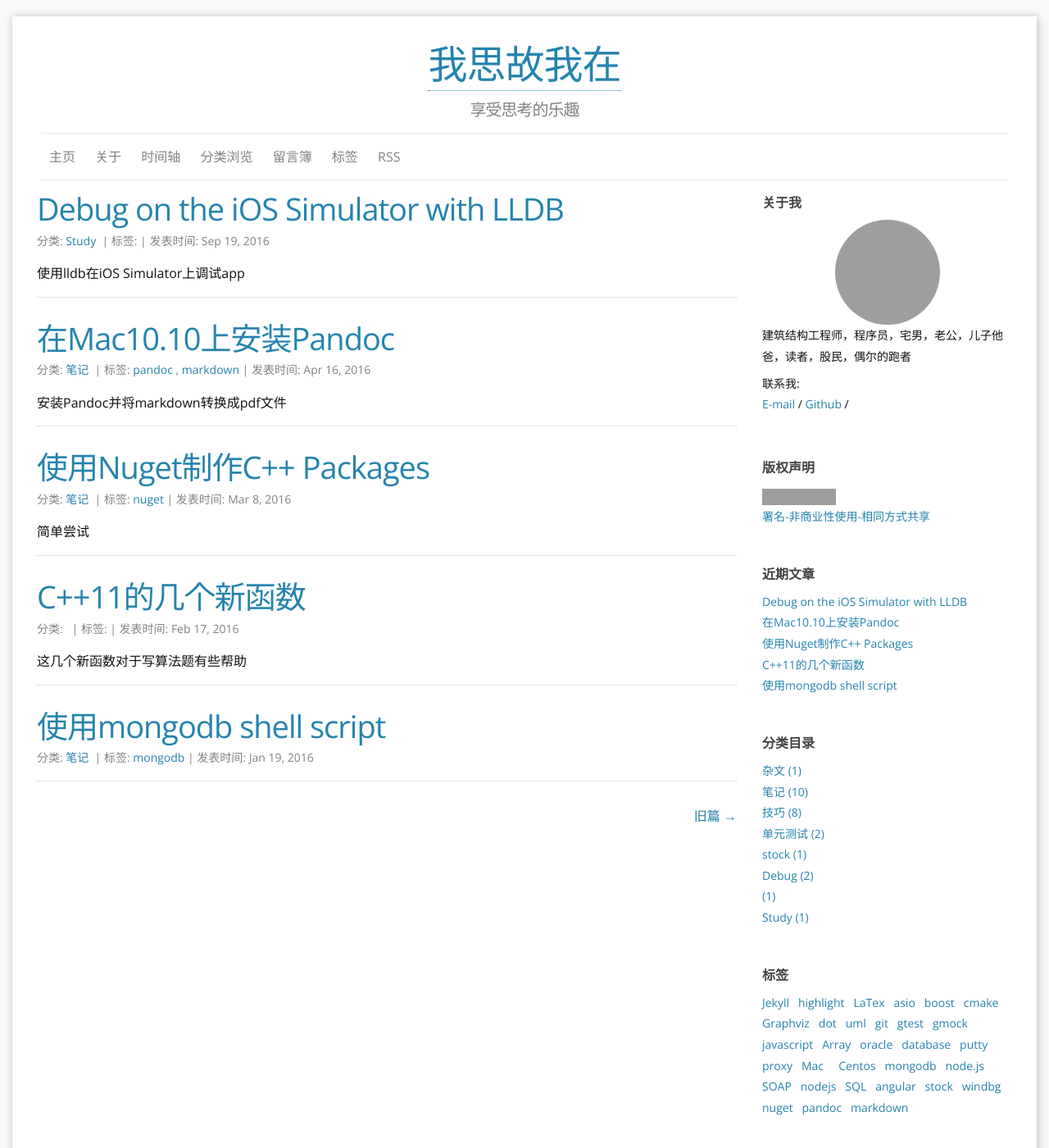
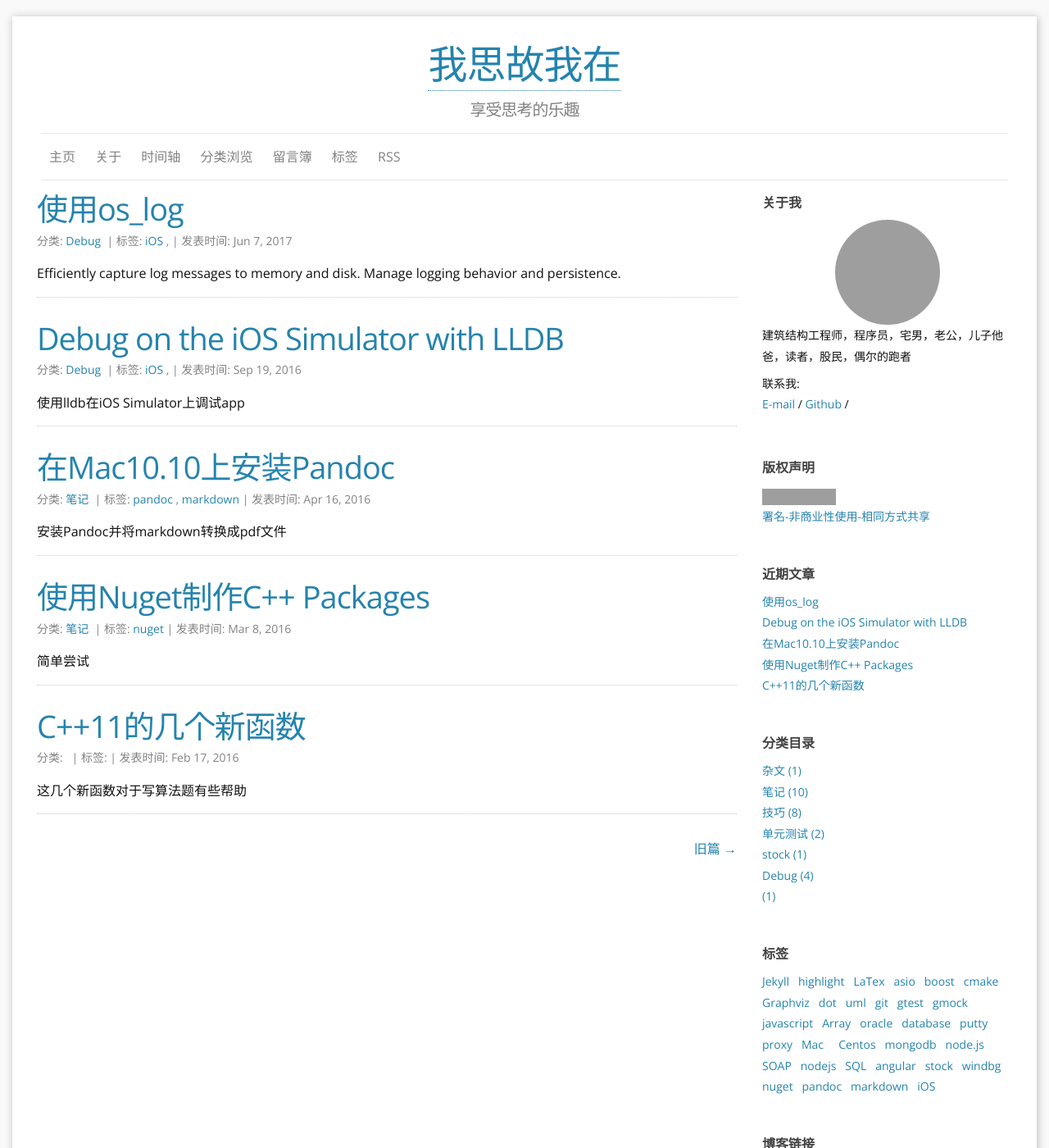
Before and after one commit to Junch/Junch.github.io, a Jekyll site: the page built from index.html, in a window 1280 px wide and 1400 px high. Shown: the whole window at 82% size. Built offline with Jekyll 4.4.1, drawn with Linux system fonts in a browser that asks for light colours; the list of posts is cut into pages by our own code; some of the changed lines change nothing that is shown; grey boxes are pictures that could not be loaded.

Commit message:
post 使用os_log

````diff
--- a/_posts/2016-09-19-original-lldb.md
+++ b/_posts/2016-09-19-original-lldb.md
@@ -3,8 +3,8 @@ layout: post
 title: "Debug on the iOS Simulator with LLDB"
 summary: "使用lldb在iOS Simulator上调试app"
 description: ""
-tags: ["", ""]
-categories: ["Study"]
+tags: ["iOS", ""]
+categories: ["Debug"]
 ---
 I've built a iOS App named *Calculator.app*. Its bundle identifier is *test.game.org.Calculator*. I want to debug it with LLDB on iOS Simulator iPhone 6. The steps are as below.
 
--- /dev/null
+++ b/_posts/2017-06-07-original-oslog.md
@@ -0,0 +1,48 @@
+---
+layout: post
+title: "使用os_log"
+summary: "Efficiently capture log messages to memory and disk. Manage logging behavior and persistence."
+description: ""
+tags: ["iOS", ""]
+categories: ["Debug"]
+---
+
+调试iOS Simulator中运行的代码比较繁琐，参见[使用lldb在iOS Simulator上调试app]({{ site.baseurl }}{% post_url 2016-09-19-original-lldb %})。另一种办法是打log，相对好操作。
+
+```cpp
+// testlog.cpp
+#include <os/log.h>
+
+int main(void)
+{
+    os_log_fault(OS_LOG_DEFAULT, "Hello os_log_fault");
+    os_log_error(OS_LOG_DEFAULT, "Hello os_log_error");
+    os_log_info(OS_LOG_DEFAULT, "Hello os_log_info");   // Not shown on console
+    os_log_debug(OS_LOG_DEFAULT, "Hello os_log_debug"); // Not shown on console
+
+    os_log(OS_LOG_DEFAULT, "Hello os_log");
+    os_log(OS_LOG_DEFAULT, "Hello os_log %d", 5);
+    os_log_with_type(OS_LOG_DEFAULT, OS_LOG_TYPE_DEFAULT, "Hello os_log_with_type");
+    const char* msg = "Hello os_log_with_type dynamic";
+    os_log_with_type(OS_LOG_DEFAULT, OS_LOG_TYPE_DEFAULT, "%s %d", msg, 5);
+
+    return 0;
+}
+```
+
+将上面的例子编译后执行
+
+```bash
+clang++ testlog.cpp -o testlog
+./testlog
+```
+
+在console中可以查看到log
+
+![](/images/oslog.png)
+
+更多内容可以参考
+
+- Apple文档：[Logging](https://developer.apple.com/documentation/os/logging?language=objc)
+- 视频：[WWDC 2016: Unified Logging and Activity Tracing](https://developer.apple.com/videos/play/wwdc2016/721/?time=2583)
+- [iOS Unified Logging](https://gist.github.com/otto-schnurr/696483097c2d84e8518886203bdad154)
````
Also changed, not shown: images/oslog.png (added).
